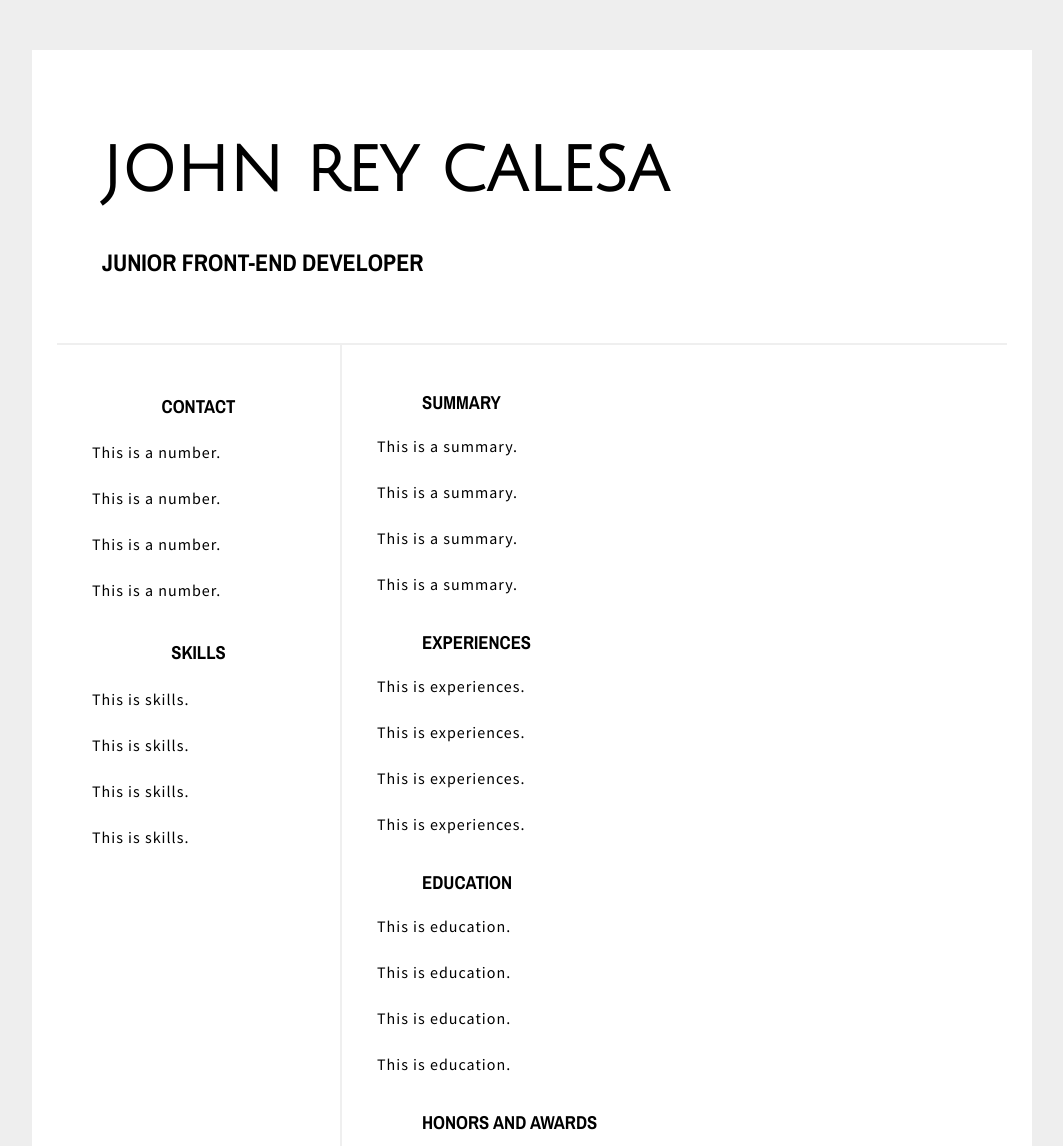
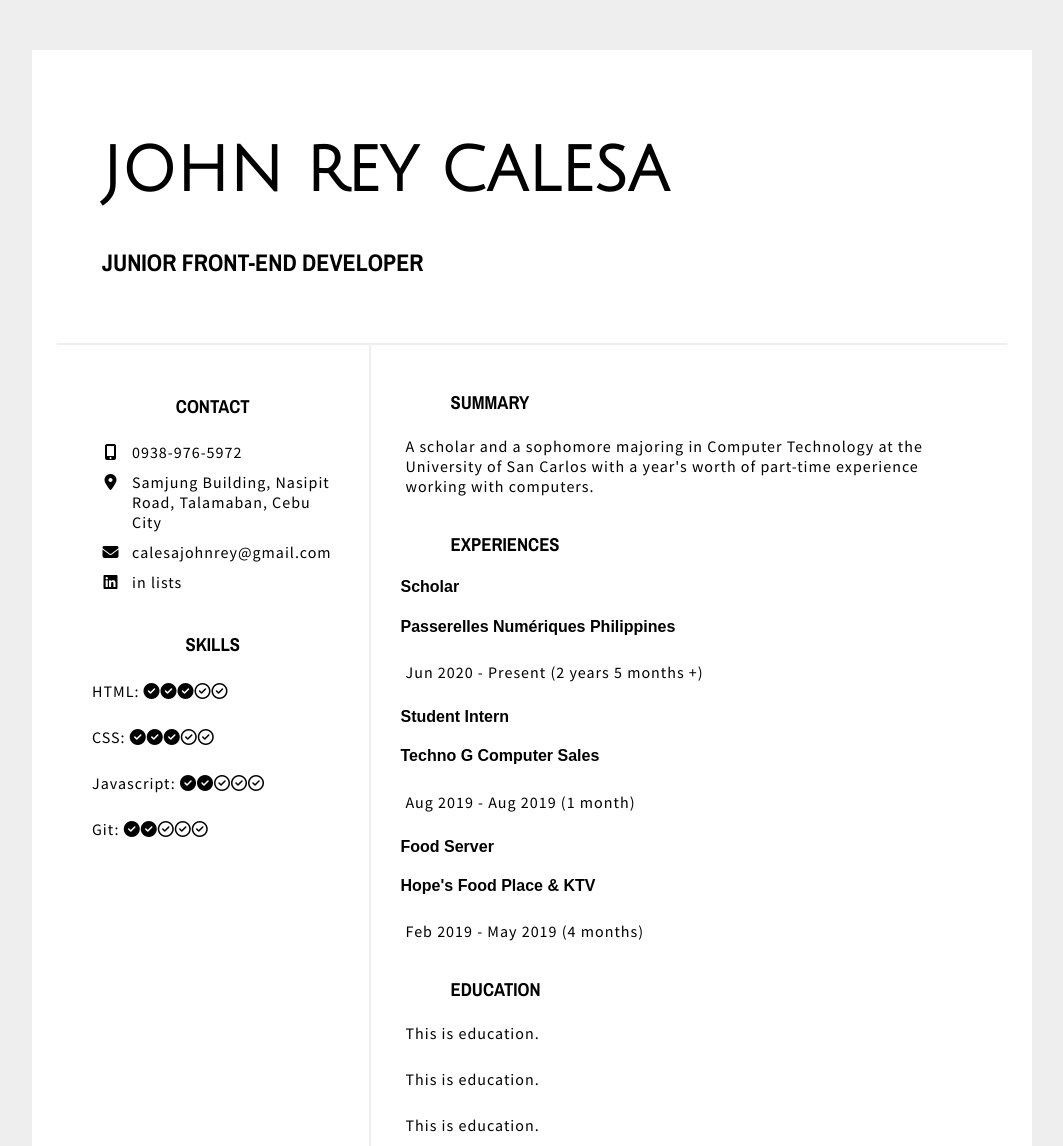
Before and after one commit to jeonlei2001/jeonlei2001.github.io, a plain HTML site: page index.html in a window 1280 px wide. Shown: the top 1146 px of the page, without its empty margins (108-1171 px from the left). Drawn offline with nearby package versions, Linux system fonts and the light colour scheme.

Commit message:
updated codes

```diff
--- a/files/css/styles.css
+++ b/files/css/styles.css
@@ -32,7 +32,7 @@ h2 {
   font-weight: 700;
   text-transform: uppercase;
 }
-p {
+p, ul>li, li {
   font-family: 'Source Sans Pro', sans-serif;
   font-size: 16px;
   padding: 5px;
@@ -59,14 +59,12 @@ img {
   text-align: left;
   border-bottom: 2px solid #efefef;
 }
-figure {
-  max-width: 24.75%;
-}
 #header-info {
   max-width: 70%;
   padding: 25px;
   margin: 20px;
 }
+
 /* --------------------------- */
 .contents {
   display: flex;
@@ -76,7 +74,7 @@ figure {
 .side {
   display: flex;
   flex-direction: column;
-  width: 30%;
+  width: 33%;
   padding: 30px;
   text-align: center;
   border-right: 2px solid #efefef;
@@ -85,7 +83,7 @@ figure {
 .main {
   display: flex;
   flex-direction: column;
-  width: 70%;
+  width: 67%;
   padding: 30px;
 }
 .main > div > h3 {
--- a/index.html
+++ b/index.html
@@ -11,8 +11,10 @@
     <link
       href="https://fonts.googleapis.com/css2?family=Archivo+Narrow:wght@700&family=Julius+Sans+One&family=Source+Sans+Pro&display=swap"
       rel="stylesheet"
-    />
+      />
     <script src="files\script\script.js"></script>
+    <script src="https://kit.fontawesome.com/9882aa9097.js"
+      crossorigin="anonymous"></script>
     <title>My Resume</title>
   </head>
   <body>
@@ -28,34 +30,76 @@
           <div class="side">
             <div>
               <h3>CONTACT</h3>
-              <p>This is a number.</p>
-              <p>This is a number.</p>
-              <p>This is a number.</p>
-              <p>This is a number.</p>
+              <ul class="fa-ul">
+                <li><span class="fa-li"><i class="fa-solid
+                      fa-mobile-screen-button"></i></span>0938-976-5972</li>
+                <li><span class="fa-li"><i class="fa-solid fa-location-dot"></i></span>Samjung
+                  Building, Nasipit Road, Talamaban, Cebu City</li>
+                <li><span class="fa-li"><i class="fa-solid fa-envelope"></i></span>calesajohnrey@gmail.com</li>
+                <li><span class="fa-li"><i class="fa-brands fa-linkedin"></i></span>in
+                  lists</li>
+              </ul>
+
             </div>
             <div>
               <h3>SKILLS</h3>
-              <p>This is skills.</p>
-              <p>This is skills.</p>
-              <p>This is skills.</p>
-              <p>This is skills.</p>
+              <p>HTML: <span><i class="fa-solid fa-circle-check"></i><i
+                    class="fa-solid
+                    fa-circle-check"></i><i class="fa-solid fa-circle-check"></i><i
+                    class="fa-regular fa-circle-check"></i><i class="fa-regular
+                    fa-circle-check"></i></span></p>
+              <p>CSS: <span><i class="fa-solid fa-circle-check"></i><i
+                    class="fa-solid
+                    fa-circle-check"></i><i class="fa-solid fa-circle-check"></i><i
+                    class="fa-regular fa-circle-check"></i><i class="fa-regular
+                    fa-circle-check"></i></span></p>
+              <p>Javascript: <span><i
+                    class="fa-solid
+                    fa-circle-check"></i><i class="fa-solid fa-circle-check"></i><i
+                    class="fa-regular fa-circle-check"></i><i class="fa-regular
+                    fa-circle-check"></i><i class="fa-regular
+                    fa-circle-check"></i></span></p>
+              <p>Git: <span><i
+                    class="fa-solid
+                    fa-circle-check"></i><i class="fa-solid fa-circle-check"></i><i
+                    class="fa-regular fa-circle-check"></i><i class="fa-regular
+                    fa-circle-check"></i><i class="fa-regular
+                    fa-circle-check"></i></span></p>
             </div>
           </div>
           <div class="main">
             <div>
               <h3>SUMMARY</h3>
-              <p>This is a summary.</p>
-              <p>This is a summary.</p>
-              <p>This is a summary.</p>
-              <p>This is a summary.</p>
+              <p>A scholar and a sophomore majoring in Computer Technology at
+                the University of San Carlos with a year's worth of part-time
+                experience working with computers.</p>
             </div>
-
             <div>
               <h3>EXPERIENCES</h3>
-              <p>This is experiences.</p>
-              <p>This is experiences.</p>
-              <p>This is experiences.</p>
-              <p>This is experiences.</p>
+              <div class="experiences-info">
+                <div class="experiences-description">
+                  <h4><b>Scholar</b></h4>
+                  <h4>Passerelles Numériques Philippines
+                  </h4>
+                  <p>Jun 2020 - Present (2 years 5 months +)
+                  </p>
+                </div>
+              </div>
+              <div class="experiences-info">
+                <div class="experiences-description">
+                  <h4><b>Student Intern</b></h4>
+                  <h4>Techno G Computer Sales</h4>
+                  <p>Aug 2019 - Aug 2019 (1 month)</p>
+                </div>
+              </div>
+              <div class="experiences-info">
+                <div class="experiences-description">
+                  <h4><b>Food Server</b></h4>
+                  <h4>Hope's Food Place & KTV</h4>
+                  <p>Feb 2019 - May 2019 (4 months)
+                  </p>
+                </div>
+              </div>
             </div>
             <div>
               <h3>EDUCATION</h3>
```
